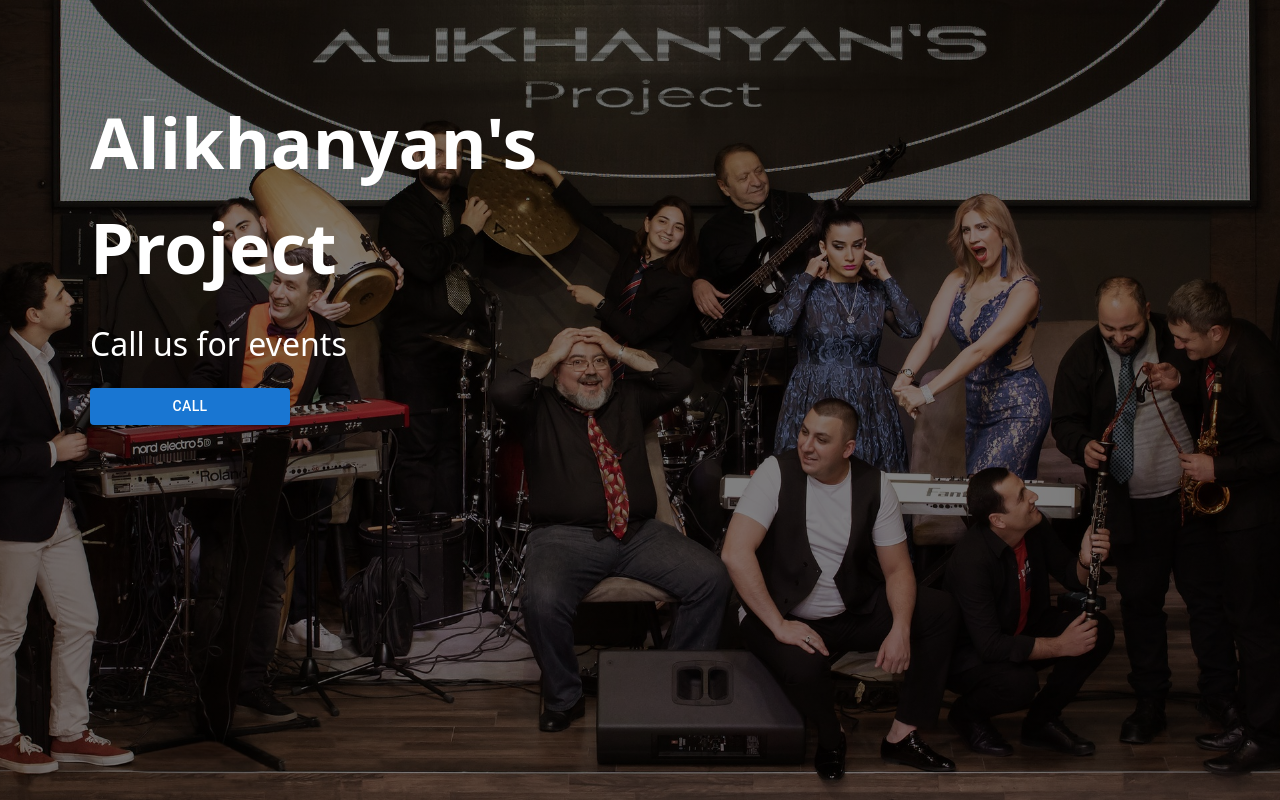
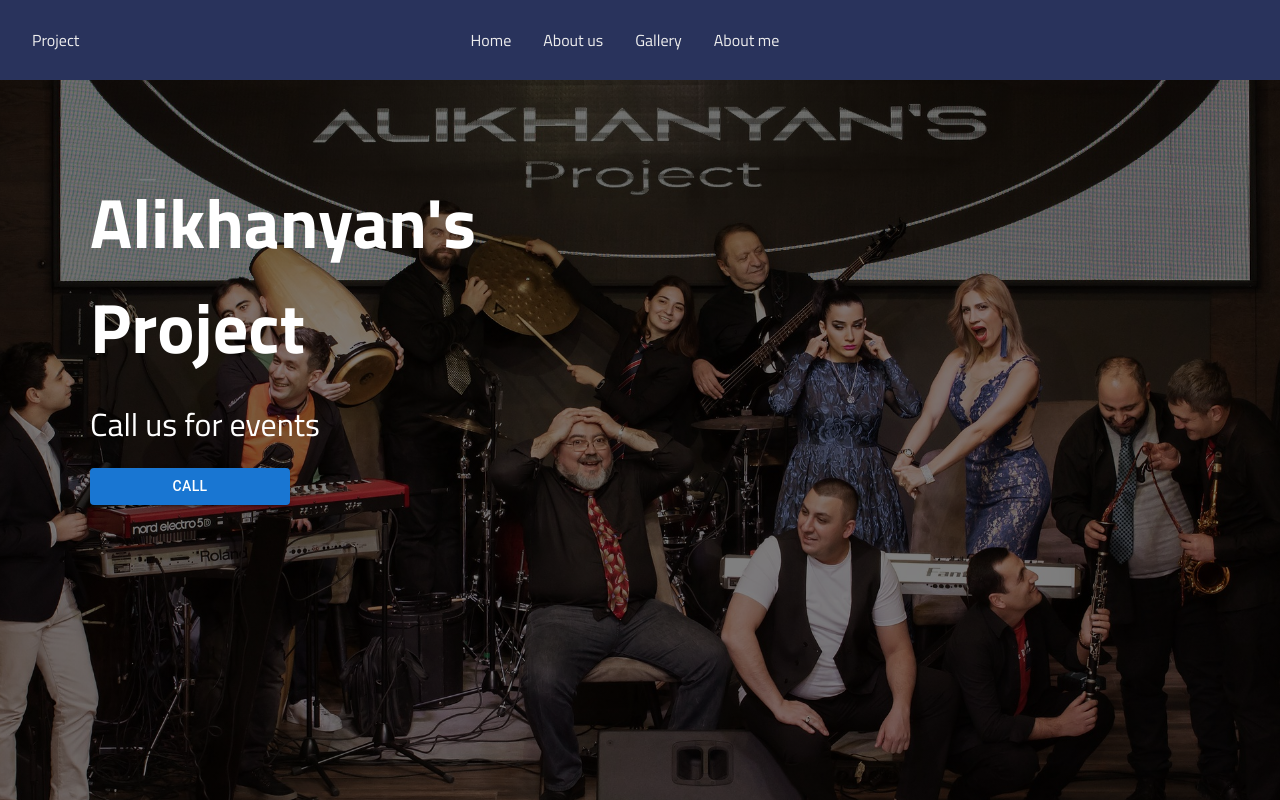
Before and after one commit to LeonMher/alikhanyan-production, a React app: page /alikhanyans-project in a window 1280 px wide. Shown: the top 800 px of the page. Built offline with nearby package versions, Linux system fonts and the light colour scheme; the HTML template or start-up script is replaced by a standard one.

Commit message:
add navbar

```diff
--- a/package.json
+++ b/package.json
@@ -16,6 +16,7 @@
     "@tailwindcss/vite": "^4.0.0",
     "react": "^18.3.1",
     "react-dom": "^18.3.1",
+    "react-icons": "^5.5.0",
     "react-router": "^7.1.3",
     "tailwindcss": "^4.0.0"
   },
--- a/src/projects/AlikhanyansProject/Main.jsx
+++ b/src/projects/AlikhanyansProject/Main.jsx
@@ -2,10 +2,12 @@
 import About from "./About/About";
 import Gallery from "./Gallery/Gallery";
 import Footer from "./Footer/Footer";
+import NavBar from "./NavBar/NavBar";
 
 const AlikhanyansProject = () => {
   return (
     <div>
+      <NavBar />
       <Hero />
       <About />
       <Gallery />
--- /dev/null
+++ b/src/projects/AlikhanyansProject/NavBar/NavBar.jsx
@@ -0,0 +1,31 @@
+import { useRef } from "react";
+import { FaBars, FaTimes } from "react-icons/fa";
+import "./NavBar.css";
+
+function NavBar() {
+  const navRef = useRef();
+
+  const showNavbar = () => {
+    navRef.current.classList.toggle("responsive_nav");
+  };
+
+  return (
+    <header>
+      <h3>Project</h3>
+      <nav ref={navRef}>
+        <a href="/#">Home</a>
+        <a href="/#">About us</a>
+        <a href="/#">Gallery</a>
+        <a href="/#">About me</a>
+        <button className="nav-btn nav-close-btn" onClick={showNavbar}>
+          <FaTimes />
+        </button>
+      </nav>
+      <button className="nav-btn" onClick={showNavbar}>
+        <FaBars />
+      </button>
+    </header>
+  );
+}
+
+export default NavBar;
--- /dev/null
+++ b/src/projects/AlikhanyansProject/NavBar/navbar.css
@@ -0,0 +1,88 @@
+@import url("https://fonts.googleapis.com/css2?family=Titillium+Web:wght@300;400;700&display=swap");
+
+* {
+  font-family: "Titillium Web", sans-serif;
+}
+
+:root {
+  --mainColor: #29335c;
+  --mainColorLight: #5767aa;
+  --secondaryColor: #db2b39;
+  --textColor: #eee;
+}
+
+header {
+  z-index: 999;
+  display: flex;
+  align-items: center;
+  justify-content: space-between;
+  height: 80px;
+  padding: 0 2rem;
+  background-color: var(--mainColor);
+  color: var(--textColor);
+}
+
+nav a {
+  margin: 0 1rem;
+  color: var(--textColor);
+  text-decoration: none;
+}
+
+nav a:hover {
+  color: var(--secondaryColor);
+}
+
+header .nav-btn {
+  padding: 5px;
+  cursor: pointer;
+  background: transparent;
+  border: none;
+  outline: none;
+  color: var(--textColor);
+  visibility: hidden;
+  opacity: 0;
+  font-size: 1.8rem;
+}
+
+header div,
+nav {
+  display: flex;
+  align-items: center;
+  z-index: 999;
+}
+
+@media only screen and (max-width: 1024px) {
+  header .nav-btn {
+    visibility: visible;
+    opacity: 1;
+  }
+
+  header nav {
+    position: fixed;
+    top: -100vh;
+    left: 0;
+    height: 100%;
+    width: 100%;
+    display: flex;
+    flex-direction: column;
+    align-items: center;
+    justify-content: center;
+    gap: 1.5rem;
+    background-color: var(--mainColor);
+    transition: 1s;
+  }
+
+  header .responsive_nav {
+    transform: translateY(100vh);
+  }
+
+  nav .nav-close-btn {
+    position: absolute;
+    top: 2rem;
+    right: 2rem;
+  }
+
+  nav a {
+    font-size: 1.5rem;
+  }
+}
```
Also changed, not shown: 1 other file (tests, documents, lock files or other folders).
